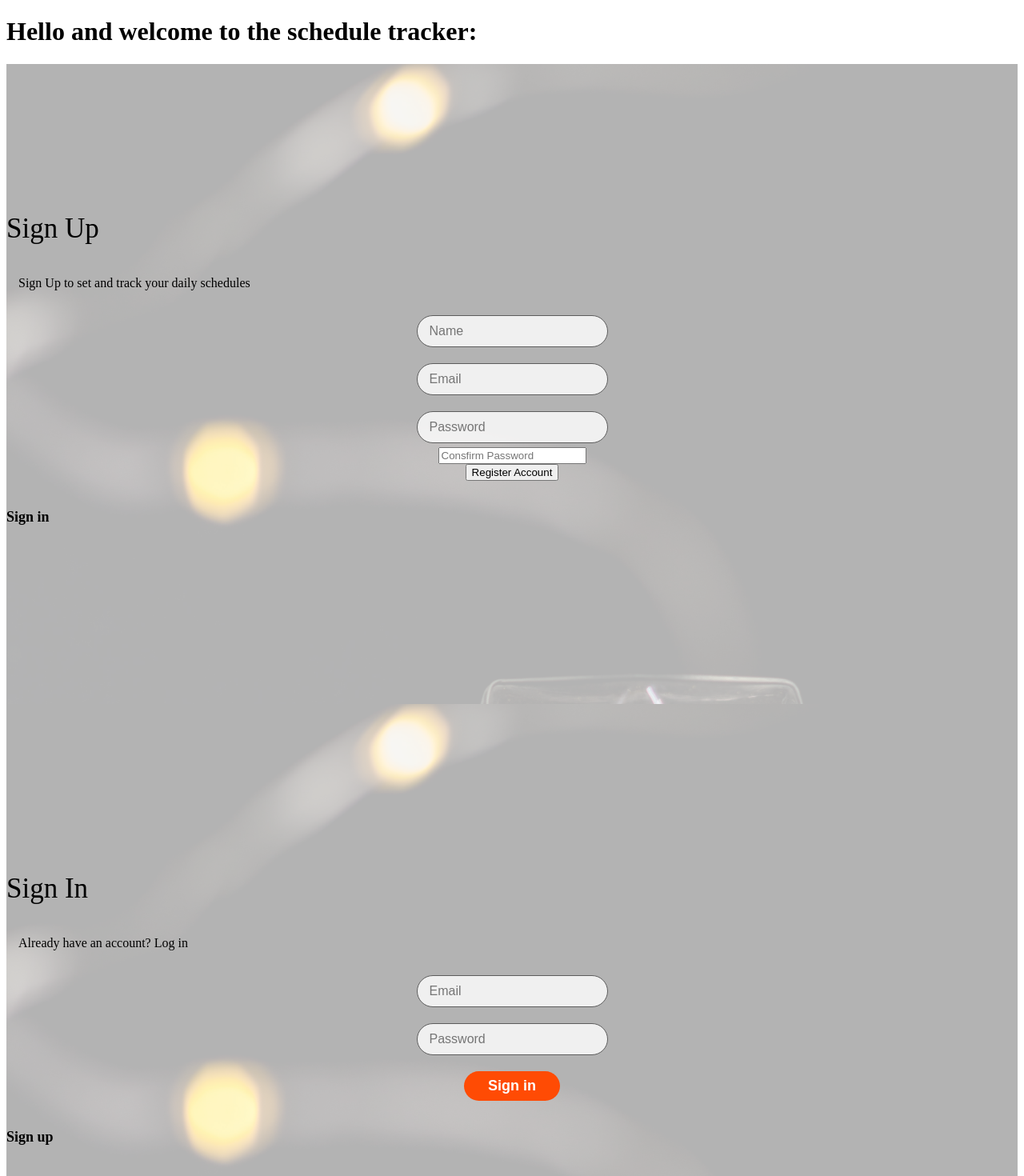
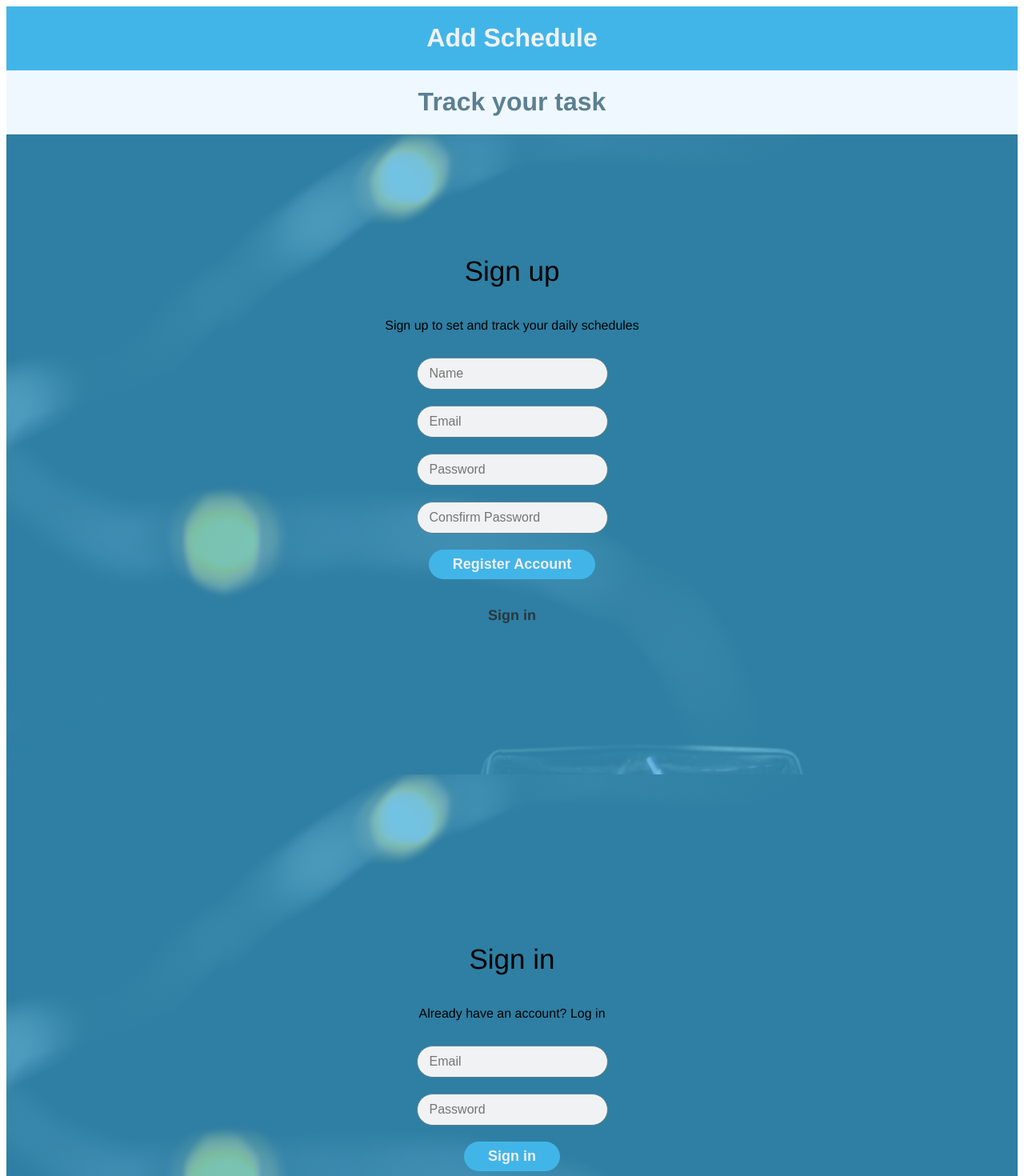
Before and after one commit to christianotieno/tracker-client, a React (Create React App) app: page / in a window 1280 px wide. Shown: the top 1470 px of the page at 80% size. Built offline with nearby package versions, Linux system fonts and the light colour scheme; the HTML template or start-up script is replaced by a standard one.

Commit message:
ADD Header implementaion of the application

```diff
--- a/src/components/App.js
+++ b/src/components/App.js
@@ -2,15 +2,19 @@ import React from 'react';
 import { BrowserRouter as Router } from 'react-router-dom';
 import SignIn from '../containers/SignIn';
 import SignUp from '../containers/SignUp';
-import Navbar from './Navbar';
+import Home from './Home';
+import ScheduleHeader from './ScheduleHeader';
+import TaskHeader from './TaskHeader';
 
 function App() {
   return (
     <div>
       <Router>
-        <Navbar />
+        <ScheduleHeader />
+        <TaskHeader />
         <SignUp />
         <SignIn />
+        <Home />
       </Router>
     </div>
   );
--- a/src/components/Home.js
+++ b/src/components/Home.js
@@ -2,7 +2,7 @@ import React from 'react';
 
 const Home = () => (
   <div>
-    <h1>Hello</h1>
+    <h1>Hello, this is the home page.</h1>
   </div>
 );
 
--- a/src/components/Navbar.js
+++ /dev/null
@@ -1,11 +0,0 @@
-import React from 'react';
-
-function Navbar() {
-  return (
-    <div>
-      <h1>Hello and welcome to the schedule tracker:</h1>
-    </div>
-  );
-}
-
-export default Navbar;
--- /dev/null
+++ b/src/components/ScheduleHeader.js
@@ -0,0 +1,12 @@
+import React from 'react';
+import '../styles/schedule_header.css';
+
+function ScheduleHeader() {
+  return (
+    <div className="schedule-header">
+      <h1 className="header-text">Add Schedule</h1>
+    </div>
+  );
+}
+
+export default ScheduleHeader;
--- /dev/null
+++ b/src/components/TaskHeader.js
@@ -0,0 +1,12 @@
+import React from 'react';
+import '../styles/task_header.css';
+
+function TaskHeader() {
+  return (
+    <div className="task-header">
+      <h1 className="header-text">Track your task</h1>
+    </div>
+  );
+}
+
+export default TaskHeader;
--- a/src/containers/SignIn.js
+++ b/src/containers/SignIn.js
@@ -29,7 +29,7 @@ const SignIn = () => {
   const [
     signInCoverClass,
     setSignInCoverClass,
-  ] = useState('login-loading-cover');
+  ] = useState('signin-loading-cover');
 
   const [
     signInError,
@@ -43,7 +43,7 @@ const SignIn = () => {
 
   useEffect(() => {
     setSignInError(error.signInError);
-    setSignInCoverClass('login-loading-cover');
+    setSignInCoverClass('signin-loading-cover');
   }, [error]);
 
   const handleChange = event => {
@@ -56,7 +56,7 @@ const SignIn = () => {
   const handleSubmit = event => {
     event.preventDefault();
 
-    setSignInCoverClass('login-loading-cover open');
+    setSignInCoverClass('signin-loading-cover open');
     setSignInError(null);
     dispatch(removeErrors());
 
@@ -70,15 +70,15 @@ const SignIn = () => {
   };
 
   return (
-    <div className="login-page">
-      <div className="login-page-cover">
-        <div className="login-page-main">
-          <h1>Sign In</h1>
+    <div className="signin-page">
+      <div className="signin-page-cover">
+        <div className="signin-page-main">
+          <h1>Sign in</h1>
           <p>Already have an account? Log in</p>
 
           <form onSubmit={handleSubmit}>
             <input
-              className="login-input"
+              className="signin-input"
 
               type="email"
               name="email"
@@ -88,7 +88,7 @@ const SignIn = () => {
               required
             />
             <input
-              className="login-input"
+              className="signin-input"
 
               type="password"
               name="password"
@@ -103,7 +103,7 @@ const SignIn = () => {
             <input
               type="submit"
               value="Sign in"
-              className="login-btn"
+              className="signin-btn"
             />
             <div className={signInCoverClass}>
               <Loader
--- a/src/containers/SignUp.js
+++ b/src/containers/SignUp.js
@@ -32,7 +32,7 @@ const SignUp = () => {
   const [
     signupCoverClass,
     setSignupCoverClass,
-  ] = useState('login-loading-cover');
+  ] = useState('signin-loading-cover');
 
   const [
     signupError,
@@ -54,7 +54,7 @@ const SignUp = () => {
 
   useEffect(() => {
     setSignupError(error.signupError);
-    setSignupCoverClass('login-loading-cover');
+    setSignupCoverClass('signin-loading-cover');
   }, [error]);
 
   const handleChange = event => {
@@ -67,7 +67,7 @@ const SignUp = () => {
   const handleSubmit = event => {
     event.preventDefault();
 
-    setSignupCoverClass('login-loading-cover open');
+    setSignupCoverClass('signin-loading-cover open');
     setSignupError(null);
     dispatch(removeErrors());
 
@@ -83,11 +83,11 @@ const SignUp = () => {
   };
 
   return (
-    <div className="login-page">
-      <div className="login-page-cover">
-        <div className="login-page-main">
-          <h1>Sign Up</h1>
-          <p>Sign Up to set and track your daily schedules</p>
+    <div className="signin-page">
+      <div className="signin-page-cover">
+        <div className="signin-page-main">
+          <h1>Sign up</h1>
+          <p>Sign up to set and track your daily schedules</p>
           <form onSubmit={handleSubmit}>
             <input
               className="signup-input"
@@ -117,6 +117,7 @@ const SignUp = () => {
               required
             />
             <input
+              className="signup-input"
               type="password"
               name="confirmPassword"
               placeholder="Consfirm Password"
@@ -129,6 +130,7 @@ const SignUp = () => {
             <input
               type="submit"
               value="Register Account"
+              className="signup-btn"
             />
             <div className={signupCoverClass}>
               <Loader
--- /dev/null
+++ b/src/styles/schedule_header.css
@@ -0,0 +1,13 @@
+.schedule-header {
+  background-color: #42b5e8;
+  color: #f1f2f4;
+  display: flex;
+  justify-content: center;
+  margin: 0;
+  padding: 0;
+}
+
+.header-text {
+  font-family: Helvetica;
+  font-weight: bold;
+}
--- a/src/styles/sign_in.css
+++ b/src/styles/sign_in.css
@@ -1,38 +1,40 @@
-.login-page {
-  background: rgb(93, 93, 93) url(/rocco-stoppoloni.jpg) 100% 0 no-repeat;
+.signin-page {
+  background: rgb(66, 181, 232) url(/rocco-stoppoloni.jpg) 100% 0 no-repeat;
   background-size: cover;
   height: 100vh;
   position: relative;
+  font-family: Helvetica;
 }
 
-.login-page-cover {
+.signin-page-cover {
   position: absolute;
   top: 0;
   left: 0;
   width: 100%;
   height: 100%;
-  background-color: rgba(255, 255, 255, 0.7);
+  background-color: rgb(66, 181, 232, 0.7);
 }
 
-.login-page-main {
+.signin-page-main {
   display: flex;
   flex-direction: column;
   justify-content: center;
+  align-items: center;
   height: calc(100vh - 60px);
 }
 
-.login-page-main h1 {
+.signin-page-main h1 {
   font-weight: 300;
   font-size: 35px;
 }
 
-.login-page-main > p {
+.signin-page-main > p {
   font-size: 16px;
   font-weight: 300;
   padding: 0 15px;
 }
 
-.login-page-main form {
+.signin-page-main form {
   position: relative;
   display: flex;
   flex-direction: column;
@@ -42,41 +44,41 @@
   padding: 0 10px 15px;
 }
 
-.login-input,
+.signin-input,
 .signup-input {
   margin: 15px 0 5px;
-  background-color: rgba(255, 255, 255, 0.8);
-  border: 1px solid rgb(93, 93, 93);
+  background-color: rgb(241, 242, 243);
+  border: 1px solid rgb(91, 128, 146);
   border-radius: 30px;
   padding: 10px 15px;
   font-size: 16px;
 }
 
-.login-input:focus,
+.signin-input:focus,
 .signup-input:focus {
   outline: none;
-  border-color: rgb(255, 75, 4);
-  color: rgb(255, 75, 4);
+  border-color: rgb(66, 181, 232);
+  color: rgb(66, 181, 232);
 }
 
-.login-btn,
+.signin-btn,
 .signup-btn {
   font-size: 18px;
   font-weight: 600;
   margin: 15px auto 0;
   padding: 8px 30px;
   border: none;
-  background-color: rgb(255, 75, 4);
-  color: white;
+  background-color: rgb(66, 181, 232);
+  color: #eee;
   border-radius: 30px;
   transition: all ease-out 0.3s;
 }
 
-.login-btn:hover,
+.signin-btn:hover,
 .signup-btn:hover {
   cursor: pointer;
-  color: rgb(255, 75, 4);
-  background-color: white;
+  color: rgb(66, 181, 232);
+  background-color: rgb(241, 242, 243);
 }
 
 .login-btn:focus,
@@ -87,7 +89,7 @@
 .auth-redirect {
   font-size: 18px;
   font-weight: 600;
-  color: black;
+  color: rgb(43, 55, 61);
   text-decoration: none;
   margin-top: 20px;
 }
@@ -96,7 +98,7 @@
   color: rgb(93, 93, 93);
 }
 
-.login-loading-cover {
+.signin-loading-cover {
   position: absolute;
   display: none;
   justify-content: center;
@@ -109,7 +111,7 @@
   z-index: 2;
 }
 
-.login-loading-cover.open {
+.signin-loading-cover.open {
   display: flex;
 }
 
--- /dev/null
+++ b/src/styles/task_header.css
@@ -0,0 +1,13 @@
+.task-header {
+  background-color: #f0f8ff;
+  color: #5b8092;
+  display: flex;
+  justify-content: center;
+  margin: 0;
+  padding: 0;
+}
+
+.header-text {
+  font-family: Helvetica;
+  font-weight: bold;
+}
```
